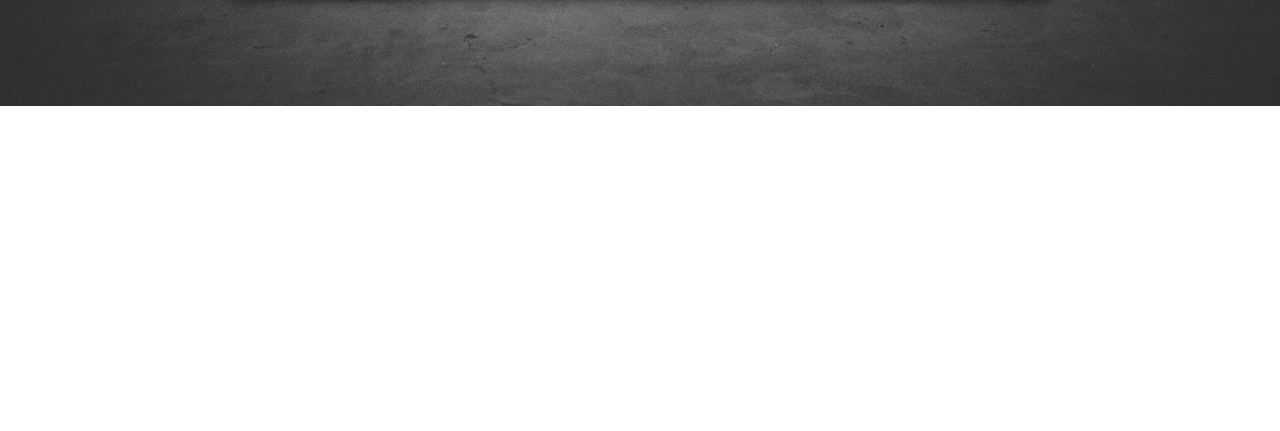
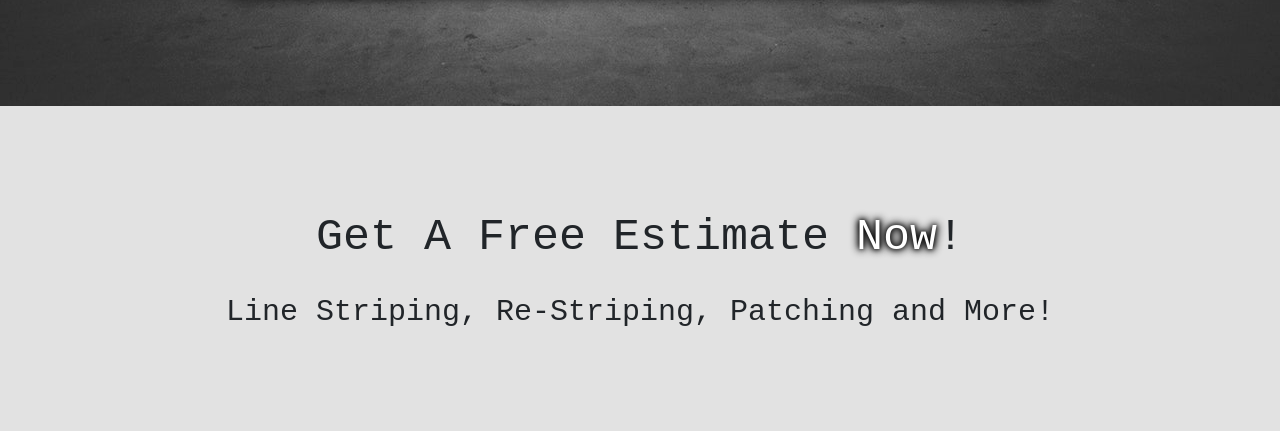
Before and after one commit to Trip4077/Need-Lines, a plain HTML site: page index.html in a window 1280 px wide. Shown: the part 3063-3494 px from the top of the page. Before the commit the page ends 3169 px from the top, so only its background shows below. Drawn offline with nearby package versions, Linux system fonts and the light colour scheme.

Commit message:
Tag Line Implemeneted

```diff
--- a/index.html
+++ b/index.html
@@ -81,6 +81,9 @@
               <div class="carousel-item">
                 <img class="d-block w-100" src="./img/home/project3.jpg" alt="Third slide">
               </div>
+              <div class="carousel-item">
+                <img class="d-block w-100" src="./img/home/project4.jpg" alt="Third slide">
+              </div>
             </div>
             <a class="carousel-control-prev" href="#carouselExampleControls" role="button" data-slide="prev">
               <span class="carousel-control-prev-icon" aria-hidden="true"></span>
@@ -93,6 +96,11 @@
           </div>
 
         </div>
+      </section>
+
+      <section class="tag-line">
+        <h2>Get A Free Estimate <a href="contact.html">Now</a>!</h2>
+        <p>Line Striping, Re-Striping, Patching and More!</p>
       </section>
     </div>
 
--- a/less/home.less
+++ b/less/home.less
@@ -275,3 +275,38 @@
   max-width: 800px;
   box-shadow: 0px 0px 15px 10px black;
 }
+
+.tag-line {
+  background-color: #e2e2e2;
+
+  display: flex;
+  flex-direction: column;
+  justify-content: center;
+  align-items: center;
+
+  padding: 90px 0;
+
+  h2 {
+    font-size: 4.5rem;
+    margin: 30px 0;
+
+    a {
+      color: white;
+      text-shadow: 0px 0px 10px rgba(0,0,0,1),
+                   0px 0px 8px rgba(0,0,0,1),
+                   0px 0px 5px rgba(0,0,0,1);
+      text-decoration: none;
+
+      &:hover {
+        border: 2px solid black;
+        transition: padding 1s ease;
+        padding: 2px 20px;
+      }
+    }
+  }
+
+  p {
+    font-size: 3rem;
+    margin:  20px 0;
+  }
+}
```
Also changed, not shown: css/index.css.
